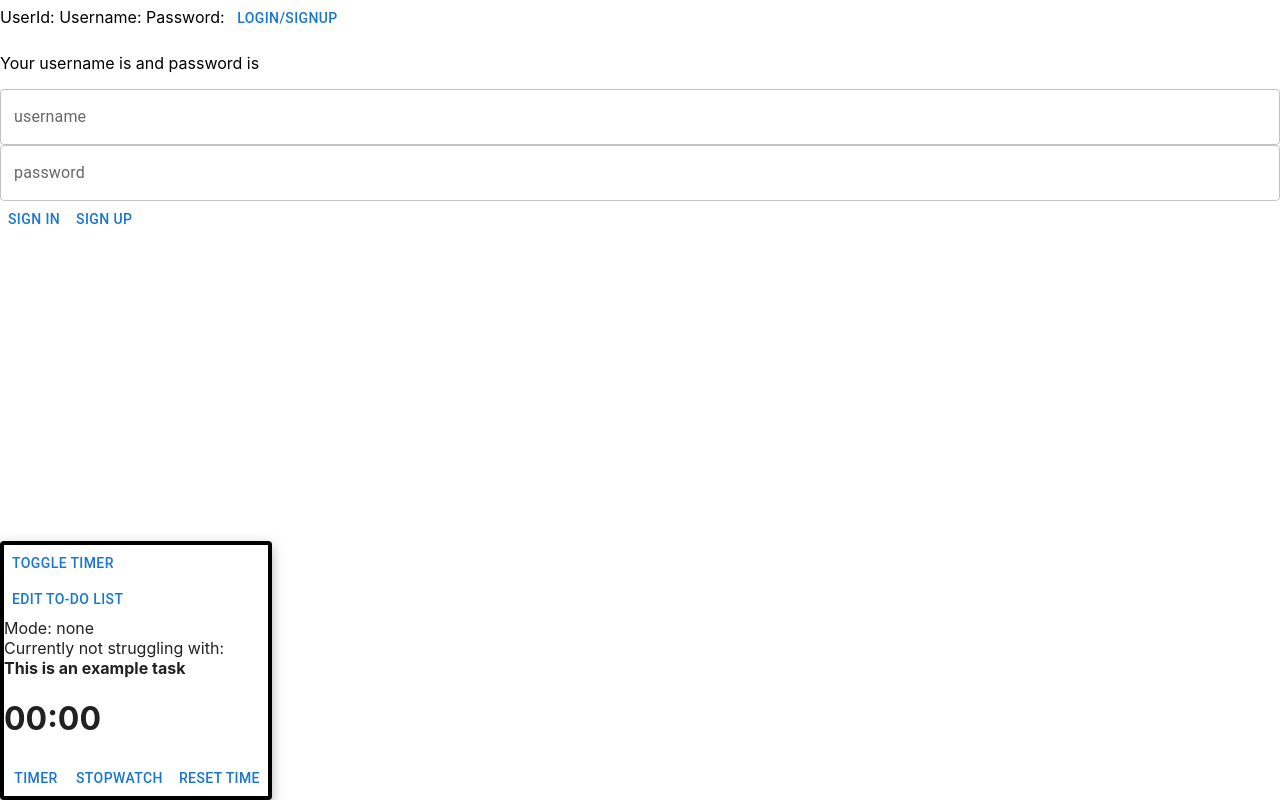
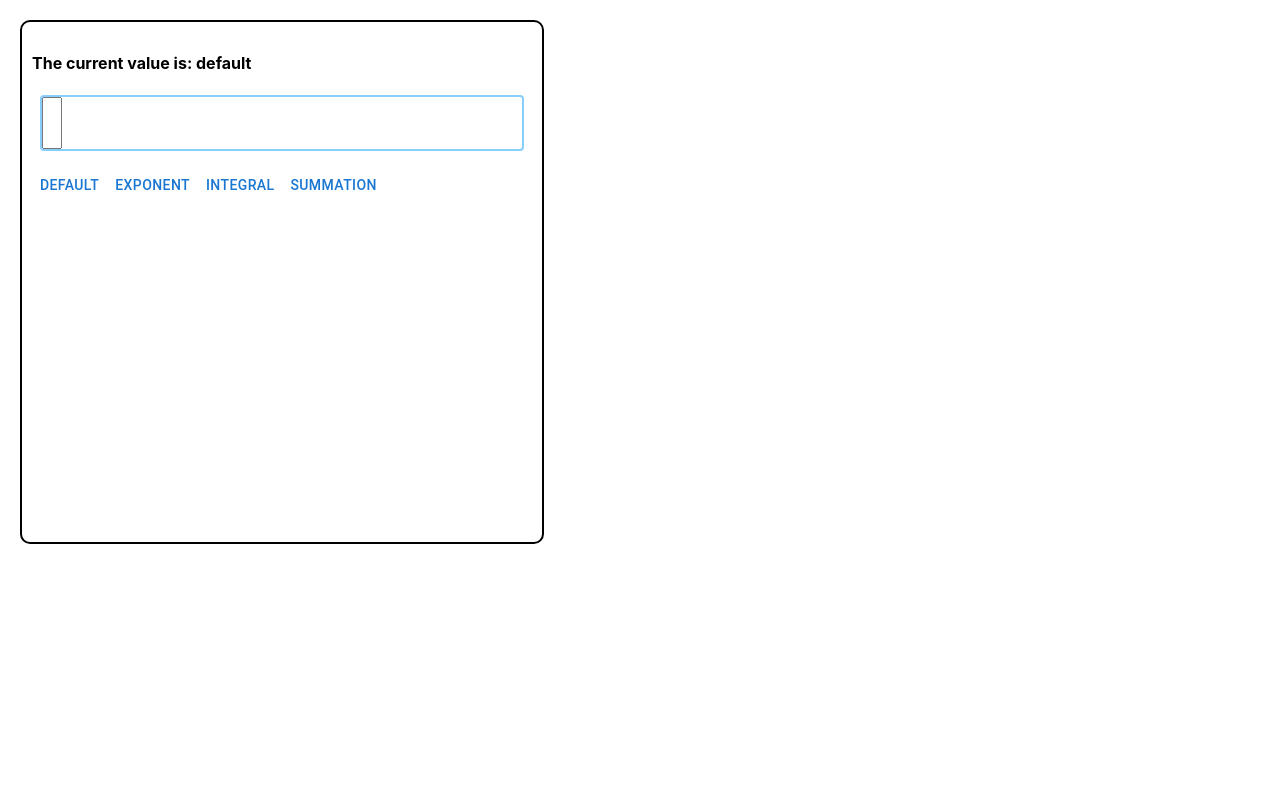
Before and after one commit to UTSCCSCC01/finalprojectf22-nostruggle, a React (Create React App) app in the folder client/: page / in a window 1280 px wide. Built offline with nearby package versions, Linux system fonts and the light colour scheme; no server answers; the HTML template or start-up script is replaced by a standard one.

Commit message:
NOS-13 Calculator input will wrap contents. Tracking input from multiple calculator input fields

```diff
--- a/client/src/App.jsx
+++ b/client/src/App.jsx
@@ -5,6 +5,7 @@ import Features from './features'
 import { useNavigate } from "react-router-dom";
 
 import NavBar from './components/navigation/NavBar/NavBar';
+import Calculator from './features/Calculator/Calculator';
 
 import { Provider as UserProvider, contextState } from './features/SignUp/UserContext';
 
@@ -50,6 +51,8 @@ function App() {
   }
 
   return (
+    <Calculator />
+    /*
     <>
       <UserProvider value={ { userState, setUserState } }>
         <>UserId: {userState.user._id} Username: {userState.user.username} Password: {userState.user.password}</>
@@ -67,6 +70,7 @@ function App() {
         <Features page={page}/>
       </UserProvider>
     </>
+    */
   );
 }
 
--- a/client/src/components/forms/DefaultField.jsx
+++ /dev/null
@@ -1,8 +0,0 @@
-
-const DefaultField = () => {
-    return (
-        <input className='DefaultField' />
-    )
-}
-
-export default DefaultField
--- a/client/src/components/forms/ExponentField.jsx
+++ b/client/src/components/forms/ExponentField.jsx
@@ -1,30 +1,12 @@
-import { useState } from 'react';
+import WrapContentField from './WrapContentField';
 
 const ExponentField = () => {
 
-    const [ entry, setEntry ] = useState({ base: ' ', power: ' ' })
-
-    function resizeInput(type) {
-        switch(type) {
-            case 'base':
-                return entry.base.length === 0 ? 1 : entry.base.length;
-            case 'power':
-                return entry.power.length === 0 ? 1 : entry.power.length;
-            default:
-                return 1;
-        }
-    }
-
     return (
-        <>
-            <input className='ExponentBase'
-                size={ resizeInput('base') }
-                onChange={ (e) => setEntry({ ...entry, base: e.target.value })} />
-
-            <input className='ExponentPower'
-                size={ resizeInput('power') }
-                onChange={ (e) => setEntry({ ...entry, power: e.target.value })} />
-        </>
+        <div className='CalculatorContentField'>
+            <WrapContentField className='ExponentBase' />
+            <WrapContentField className='ExponentPower' />
+        </div>
     )
 }
 
--- /dev/null
+++ b/client/src/components/forms/WrapContentField.jsx
@@ -0,0 +1,33 @@
+import { useState } from 'react';
+
+const WrapContentField = (props) => {
+
+    const [ entry, setEntry ] = useState('');
+
+    function getStringWidth(str, className) {
+        var strElement = document.createElement('span');
+
+        strElement.style.visibility = 'hidden';
+        strElement.style.padding = '4px';
+        strElement.className = className;
+        strElement.innerHTML = str;
+
+        document.body.appendChild(strElement);
+
+        return strElement.offsetWidth;
+    }
+
+    function resizeInput() {
+        const strlen = getStringWidth(entry, props.className);
+        console.log('got ' + entry.length + ' characters, trying ' + strlen + 'px');
+        return strlen !== 0 ? strlen + 'px' : 1;
+    }
+
+    return (
+        <input className={ props.className }
+            style={{ width: resizeInput() }}
+            onChange={ (e) => setEntry(e.target.value) }/>
+    )
+}
+
+export default WrapContentField
--- a/client/src/features/Calculator/Calculator.css
+++ b/client/src/features/Calculator/Calculator.css
@@ -31,13 +31,17 @@ input.DefaultField {
     margin: auto;
 }
 
-input.ExponentBase {
+input.ExponentBase, span.ExponentBase {
     font-size: 20px;
     position: relative;
+    padding: 4px;
+    text-align: center;
 }
 
-input.ExponentPower {
+input.ExponentPower, span.ExponentPower {
     position: absolute;
     font-size:10px;
+    padding: 4px;
     top: 0;
+    text-align: center;
 }
--- a/client/src/features/Calculator/CalculatorInput.jsx
+++ b/client/src/features/Calculator/CalculatorInput.jsx
@@ -1,25 +1,41 @@
-import DefaultField from '../../components/forms/DefaultField'
+import { useEffect, useRef, useState } from 'react'
 import ExponentField from '../../components/forms/ExponentField'
+import WrapContentField from '../../components/forms/WrapContentField'
 
 const CalculatorInput = (props) => {
-
 
     const getInputStyle = () => {
         switch( props.inputType ) {
             case 'exponent':
                 return <ExponentField />
             default:
-                return <DefaultField />
+                return <div className='CalculatorContentField'><WrapContentField className='DefaultField' /></div>
         }
     }
+
+    const [ entry, setEntry ] = useState('');
+    const str = useRef('');
+
+    useEffect(() => {
+        str.current = entry;
+    }, [entry]);
+
+
+    const getInput = () => {
+        const collection = Array.from(document.querySelectorAll('div.CalculatorContentField > input'));
+        setEntry(collection.map((item) => item.value));
+    }
+
 
     return (
         <>
             <h4>The current value is: { props.inputType }</h4>
 
-            <div className='CalculatorInputField'>
+            <div className='CalculatorInputField'
+                onChange={ getInput }>
                 { getInputStyle() }
             </div>
+            <p>{ str.current }</p>
         </>
     )
 }
```
